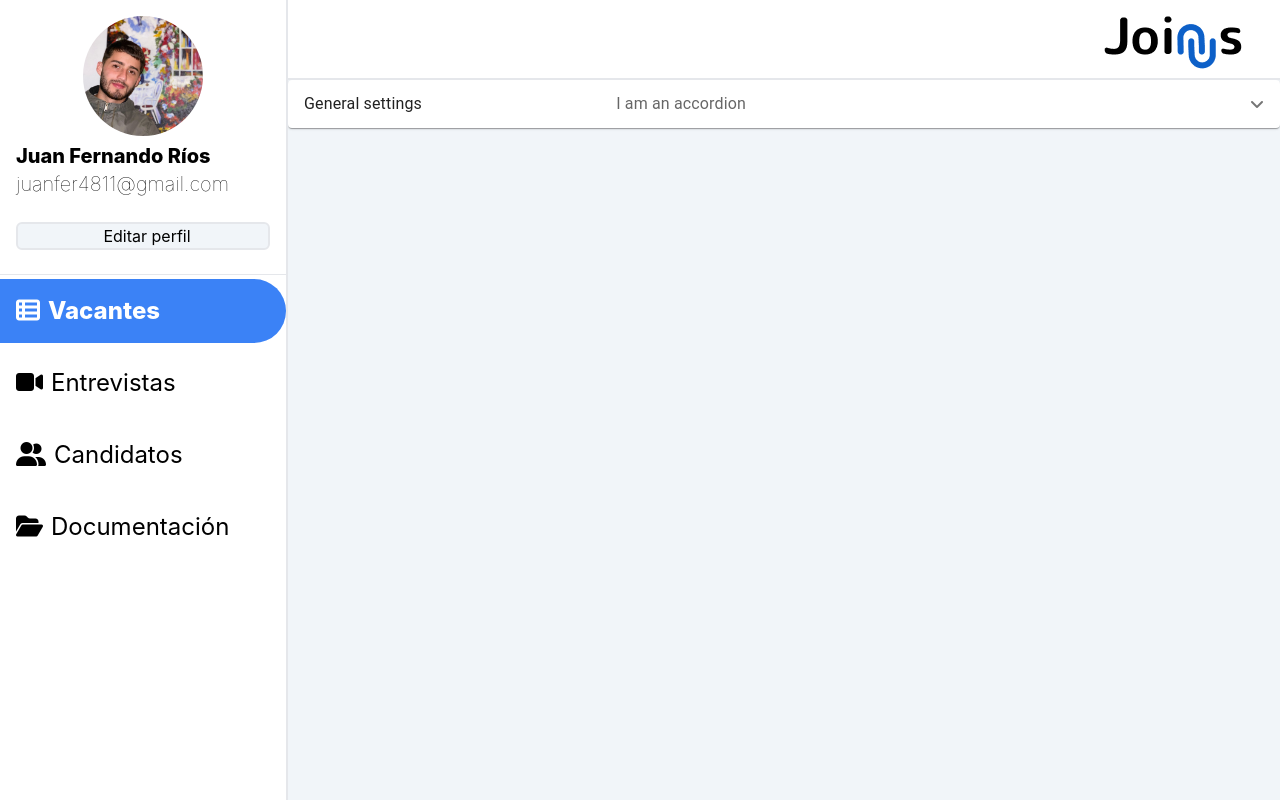
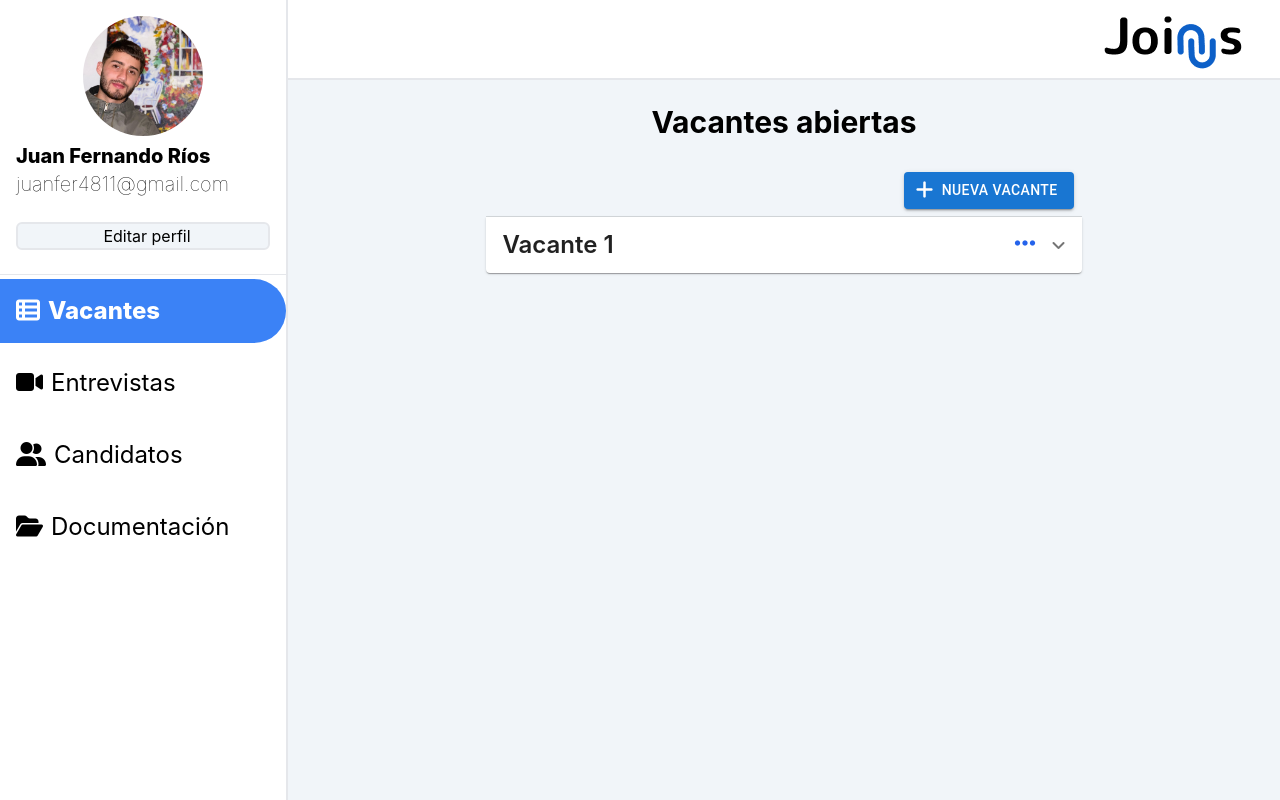
Before and after one commit to JuanFRios/sistema-de-contratacion, a Next.js app: page /admin/vacancies in a window 1280 px wide. Built offline with nearby package versions, Linux system fonts and the light colour scheme.

Commit message:
Maquetado de Accordion con vacantes

```diff
--- a/pages/admin/vacancies.tsx
+++ b/pages/admin/vacancies.tsx
@@ -2,21 +2,44 @@ import {
   Accordion,
   AccordionDetails,
   AccordionSummary,
-  Typography,
+  Button,
+  Dialog,
 } from '@mui/material';
+import useFormData from 'hooks/useFormData';
 import React, { useState } from 'react';
 
 const Vacancies = () => {
   const [expanded, setExpanded] = useState('');
+  const [openNewDialog, setOpenNewDialog] = useState(false);
 
   const icon = <i className='fa-solid fa-angle-down' />;
+
+  const closeDialog = () => {
+    setOpenNewDialog(false);
+  };
 
   const handleChange = (panel) => (event, isExpanded) => {
     setExpanded(isExpanded ? panel : false);
   };
 
   return (
-    <div>
+    <div className='flex justify-center'>
+      <div className='w-full lg:w-3/5 '>
+        <div className='flex justify-center p-6 font-bold text-3xl'>
+          <p>Vacantes abiertas</p>
+        </div>
+        <div className='m-2 flex justify-end'>
+          <Button
+            variant='contained'
+            startIcon={<i className='fa-solid fa-plus' />}
+            onClick={() => {
+              setOpenNewDialog(true);
+            }}
+          >
+            Nueva Vacante
+          </Button>
+        </div>
+
         <Accordion
           expanded={expanded === 'panel1'}
           onChange={handleChange('panel1')}
@@ -25,21 +48,78 @@ const Vacancies = () => {
             expandIcon={icon}
             aria-controls='panel1bh-content'
             id='panel1bh-header'
+            className='border-none'
           >
-          <Typography sx={{ width: '33%', flexShrink: 0 }}>
-            General settings
-          </Typography>
-          <Typography sx={{ color: 'text.secondary' }}>
-            I am an accordion
-          </Typography>
+            <div className='flex justify-between items-center w-full'>
+              <p className='font-semibold text-2xl'>Vacante 1</p>
+              <button
+                type='button'
+                onClick={() => {
+                  setOpenNewDialog(true);
+                }}
+              >
+                <i className='fa-solid fa-ellipsis mx-4 text-blue-600 text-2xl' />
+              </button>
+            </div>
           </AccordionSummary>
-        <AccordionDetails>
-          <Typography>
-            Nulla facilisi. Phasellus sollicitudin nulla et quam mattis feugiat.
-            Aliquam eget maximus est, id dignissim quam.
-          </Typography>
+          <AccordionDetails className='bg-slate-100'>
+            <ItemContratationProcess />
+            <ItemContratationProcess />
+            <ItemContratationProcess />
+            <ItemContratationProcess />
+            <ItemContratationProcess />
           </AccordionDetails>
         </Accordion>
+      </div>
+      <Dialog open={openNewDialog} onClose={closeDialog}>
+        <NewVacancy closeDialog={closeDialog} />
+      </Dialog>
+    </div>
+  );
+};
+
+const ItemContratationProcess = () => (
+  <div className='flex justify-center text-xl my-1'>
+    <div className='w-full md:w-11/12 h-20 rounded-lg bg-white p-4 flex items-center justify-between'>
+      <p>Juan Fernando Ríos Franco</p>
+      <p>Estado: En aprobación</p>
+    </div>
+  </div>
+);
+
+const NewVacancy = ({ closeDialog }) => {
+  const { form, formData, updateFormData } = useFormData(null);
+  // const [updateClient, { loading }] = useMutation(EDIT_CLIENT, {
+  //   refetchQueries: [GET_CLIENTES],
+  // });
+  const submitForm = async (e) => {
+    e.preventDefault();
+    console.log(formData);
+    // await updateClient({
+    //   variables: {
+    //     updateClientId: client.id,
+    //     name: formData.name,
+    //   },
+    // });
+    // toast.success(`Cliente ${client.id} modificado exitosamente`);
+    closeDialog();
+  };
+  return (
+    <div className='p-10 flex flex-col items-center'>
+      <h2 className='my-3 text-2xl font-extrabold text-gray-900'>
+        Editar Cliente
+      </h2>
+      <form
+        ref={form}
+        onChange={updateFormData}
+        onSubmit={submitForm}
+        className='flex flex-col items-center'
+      >
+        <label htmlFor='name' className='flex flex-col'>
+          <span>Nombre del Cliente:</span>
+          <input name='name' />
+        </label>
+      </form>
     </div>
   );
 };
```
Lines whose indentation alone changed are shown as unchanged.
